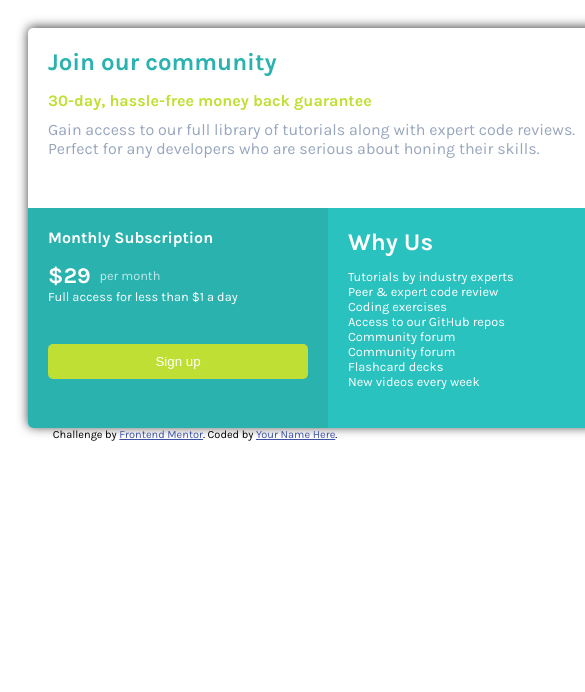
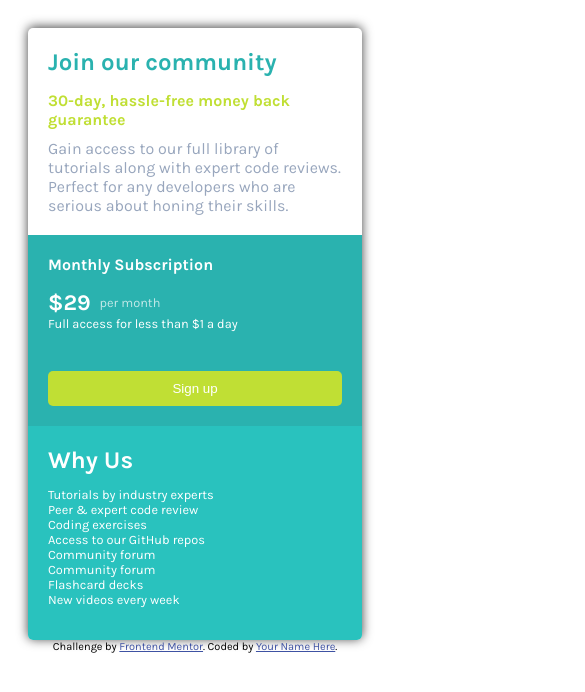
Before and after one commit to EphraimKariuki/single-price-grid-frontend-mentor-solution, a plain HTML site: page index.html in a window 390 px wide. Shown: the top 692 px of the page, 585 px wide, since content can reach past the window. Drawn offline with Linux system fonts and the light colour scheme.

Commit message:
Initial media query commit

```diff
--- a/style.css
+++ b/style.css
@@ -24,6 +24,7 @@ h2, h4, p {
     box-shadow: 0px -1px 11px 0px rgba(0,0,0,0.75);
     border-radius: 5px;
     overflow: hidden;
+    margin: auto;
 }
 #top-section {
     width: 100%;
@@ -117,3 +118,10 @@ ul {
     font-size: 0.8rem;
     opacity: 0.8rem;
 }
+
+@media (max-width: 650px) {
+    #bottom-left-section, #bottom-right-section, #card {
+        width: 100%;
+        height: auto;
+    }
+}
```
